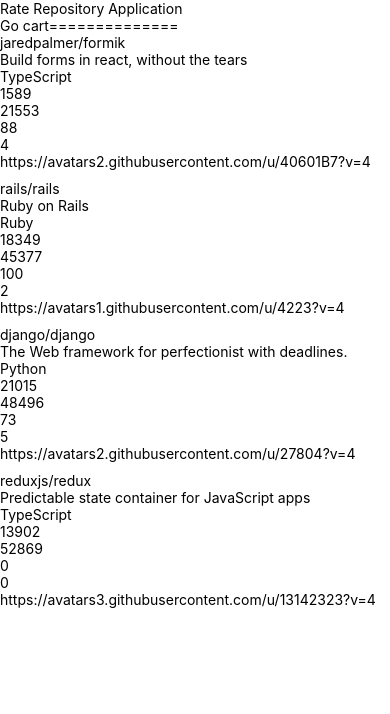
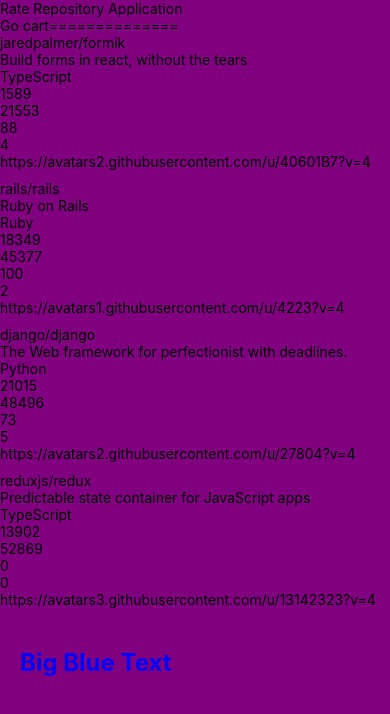
Before and after one commit to damigreen/rate-repo-app, a React Native app: screen / in a window 390 px wide. Shown: the top 714 px of the page. Built offline with nearby package versions, Linux system fonts and the light colour scheme.

Commit message:
using styles

```diff
--- a/src/components/Main.jsx
+++ b/src/components/Main.jsx
@@ -3,19 +3,32 @@
 import { Text, StyleSheet, View } from 'react-native'
 import RepositoryList from './RepositoryList';
 
-const style = StyleSheet.create({
+const styles = StyleSheet.create({
   container: {
     marginTop: Constants.statusBarHeight,
     flexGrow: 1,
     flexShrink: 1,
+    backgroundColor: 'purple',
+    color: '#fff'
   },
 });
 
+const BigBlueText = () => {
+  return (
+    <View style={{ padding: 20, marginTop: 20 }}>
+      <Text style={{ color: 'blue', fontSize: 24, fontWeight: '700' }}>
+        Big Blue Text
+      </Text>
+    </View>
+  )
+}
+
 const Main = () => {
   return (
-    <View style={StyleSheet.container}>
+    <View style={styles.container}>
       <Text>Rate Repository Application</Text>
       <RepositoryList />
+      <BigBlueText />
     </View>
   )
 }
```
